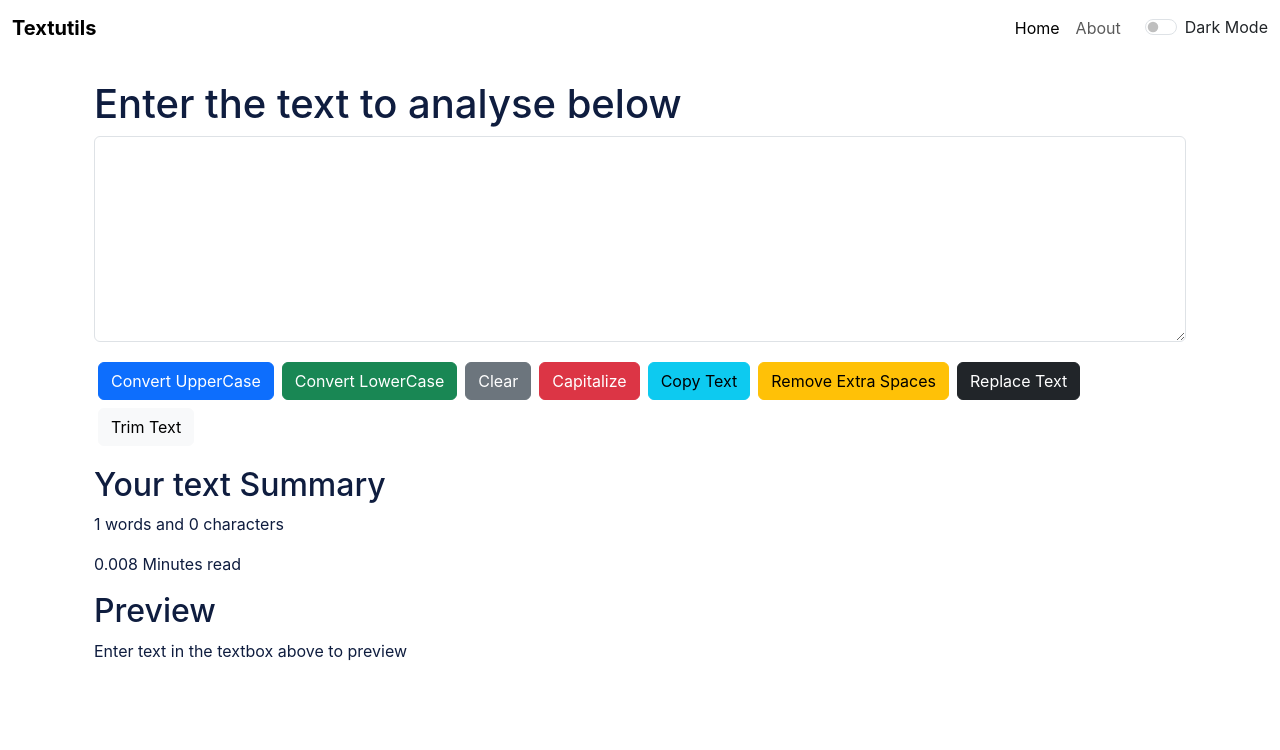
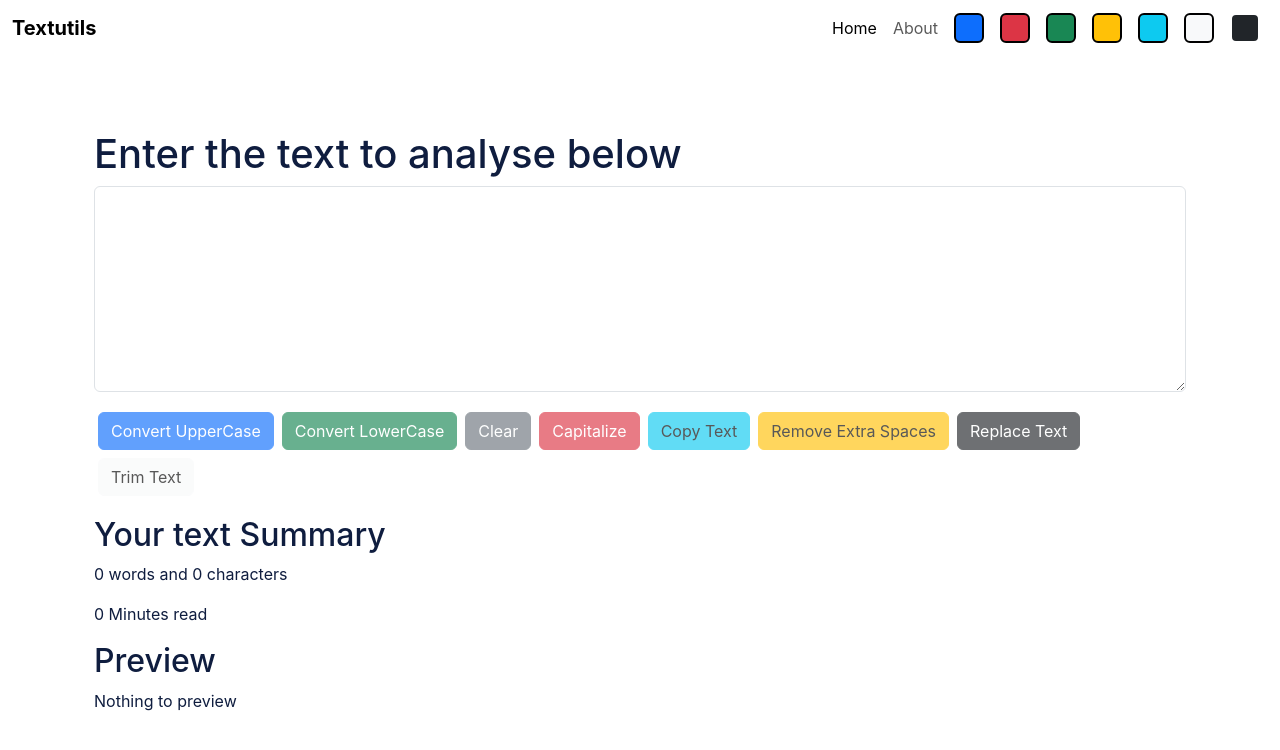
Before and after one commit to anmoltopno791-web/TextUtils---React, a React (Create React App) app: page / in a window 1280 px wide. Shown: the top 750 px of the page. Built offline with nearby package versions, Linux system fonts and the light colour scheme.

Commit message:
Implemented color plate button in navbar

```diff
--- a/src/App.js
+++ b/src/App.js
@@ -19,7 +19,20 @@ function App() {
       setAlert(null);
     }, 1500);
   };
-  const toggleMode = () => {
+
+  const removeBodyClasses = () => {
+    document.body.classList.remove("bg-light")
+    document.body.classList.remove("bg-dark")
+    document.body.classList.remove("bg-danger")
+    document.body.classList.remove("bg-success")
+    document.body.classList.remove("bg-warning")
+    document.body.classList.remove("bg-info")
+    document.body.classList.remove("bg-primary")
+  }
+
+  const toggleMode = (cls) => {
+    removeBodyClasses();
+    document.body.classList.add("bg-" +cls)
     if (mode === "light") {
       setMode("dark");
       document.body.style.backgroundColor = "#0f1d3f";
--- a/src/components/Alert.js
+++ b/src/components/Alert.js
@@ -6,14 +6,16 @@ function Alert(props) {
     return lower.charAt(0).toUpperCase() + lower.slice(1);
   };
   return (
-    props.alert && (
+    <div style={{ height: "50px" }}>
+      {props.alert && (
         <div
           className={`alert alert-${props.alert.type} alert-dismissible fade show`}
           role="alert"
         >
           <strong>{capitialize(props.alert.type)}</strong>: {props.alert.msg}
         </div>
-    )
+      )}
+    </div>
   );
 }
 
--- a/src/components/Navbar.js
+++ b/src/components/Navbar.js
@@ -33,19 +33,14 @@ export default function Navbar(props) {
               </Link>
             </li>
           </ul>
-          <div className="d-flex align-items-center gap-3 ms-3">
-            <div className="form-check form-switch">
-              <input
-                className="form-check-input"
-                onClick={props.toggleMode}
-                type="checkbox"
-                role="switch"
-                id="darkModeSwitch"
-              />
-              <label className="form-check-label" htmlFor="darkModeSwitch">
-                Dark Mode
-              </label>
-            </div>
+          <div className="d-flex">
+            <div className="bg-primary rounded mx-2" onClick={() => props.toggleMode("primary")} style={{height: "30px", width: "30px", cursor: "pointer", border: "2px solid black"}}></div>
+            <div className="bg-danger rounded mx-2" onClick={() => props.toggleMode("danger")} style={{height: "30px", width: "30px", cursor: "pointer", border: "2px solid black"}}></div>
+            <div className="bg-success rounded mx-2" onClick={() => props.toggleMode("success")} style={{height: "30px", width: "30px", cursor: "pointer", border: "2px solid black"}}></div>
+            <div className="bg-warning rounded mx-2" onClick={() => props.toggleMode("warning")} style={{height: "30px", width: "30px", cursor: "pointer", border: "2px solid black"}}></div>
+            <div className="bg-info rounded mx-2" onClick={() => props.toggleMode("info")} style={{height: "30px", width: "30px", cursor: "pointer", border: "2px solid black"}}></div>
+            <div className="bg-light rounded mx-2" onClick={() => props.toggleMode("light")} style={{height: "30px", width: "30px", cursor: "pointer", border: "2px solid black"}}></div>
+            <div className="bg-dark rounded mx-2" onClick={() => props.toggleMode("dark")} style={{height: "30px", width: "30px", cursor: "pointer", border: "2px solid white"}}></div>
           </div>
         </div>
       </div>
--- a/src/components/TextForm.js
+++ b/src/components/TextForm.js
@@ -71,38 +71,39 @@ export default function TextForm(props) {
             value={text}
             onChange={handleOnChange}
             style={{
-              backgroundColor: props.mode === "dark" ? "grey" : "white",
-              color: props.mode === "dark" ? "white" : "black",
+              backgroundColor: props.mode === "dark" ? "#13466e" : "white",
+              color: props.mode === "dark" ? "white" : "#042743",
             }}
             id="myBox"
             rows="8"
           ></textarea>
         </div>
-        <button className="btn btn-primary mx-1 my-1" onClick={handleUpClick}>
+        <button disabled={text.length === 0} className="btn btn-primary mx-1 my-1" onClick={handleUpClick}>
           Convert UpperCase
         </button>
-        <button className="btn btn-success mx-1 my-1" onClick={handleLowClick}>
+        <button disabled={text.length === 0} className="btn btn-success mx-1 my-1" onClick={handleLowClick}>
           Convert LowerCase
         </button>
-        <button className="btn btn-secondary mx-1 my-1" onClick={handleClearClick}>
+        <button disabled={text.length === 0} className="btn btn-secondary mx-1 my-1" onClick={handleClearClick}>
           Clear
         </button>
-        <button className="btn btn-danger mx-1 my-1" onClick={handleCaptalizeClick}>
+        <button disabled={text.length === 0} className="btn btn-danger mx-1 my-1" onClick={handleCaptalizeClick}>
           Capitalize
         </button>
-        <button className="btn btn-info mx-1 my-1" onClick={handleCopyClick}>
+        <button disabled={text.length === 0} className="btn btn-info mx-1 my-1" onClick={handleCopyClick}>
           Copy Text
         </button>
         <button
+          disabled={text.length === 0}
           className="btn btn-warning mx-1 my-1"
           onClick={handleExtraSpacesClick}
         >
           Remove Extra Spaces
         </button>
-        <button className="btn btn-dark mx-1 my-1" onClick={handleReplaceClick}>
+        <button disabled={text.length === 0} className="btn btn-dark mx-1 my-1" onClick={handleReplaceClick}>
           Replace Text
         </button>
-        <button className="btn btn-light mx-1 my-1" onClick={handleTrimClick}>
+        <button disabled={text.length === 0} className="btn btn-light mx-1 my-1" onClick={handleTrimClick}>
           Trim Text
         </button>
       </div>
@@ -112,15 +113,15 @@ export default function TextForm(props) {
       >
         <h2>Your text Summary</h2>
         <p>
-          {text.split(" ").filter((element) => element !== 0).length} words and{" "}
+          {text.split(" ").filter((element) => {return element.length !== 0}).length} words and{" "}
           {text.length} characters
         </p>
-        <p>{0.008 * text.split(" ").length} Minutes read</p>
+        <p>{0.008 * text.split(" ").filter((element) => {return element.length !== 0}).length} Minutes read</p>
         <h2>Preview</h2>
         <p>
           {text.length > 0
             ? text
-            : "Enter text in the textbox above to preview"}
+            : " Nothing to preview"}
         </p>
       </div>
     </>
```
Lines whose indentation alone changed are shown as unchanged.
